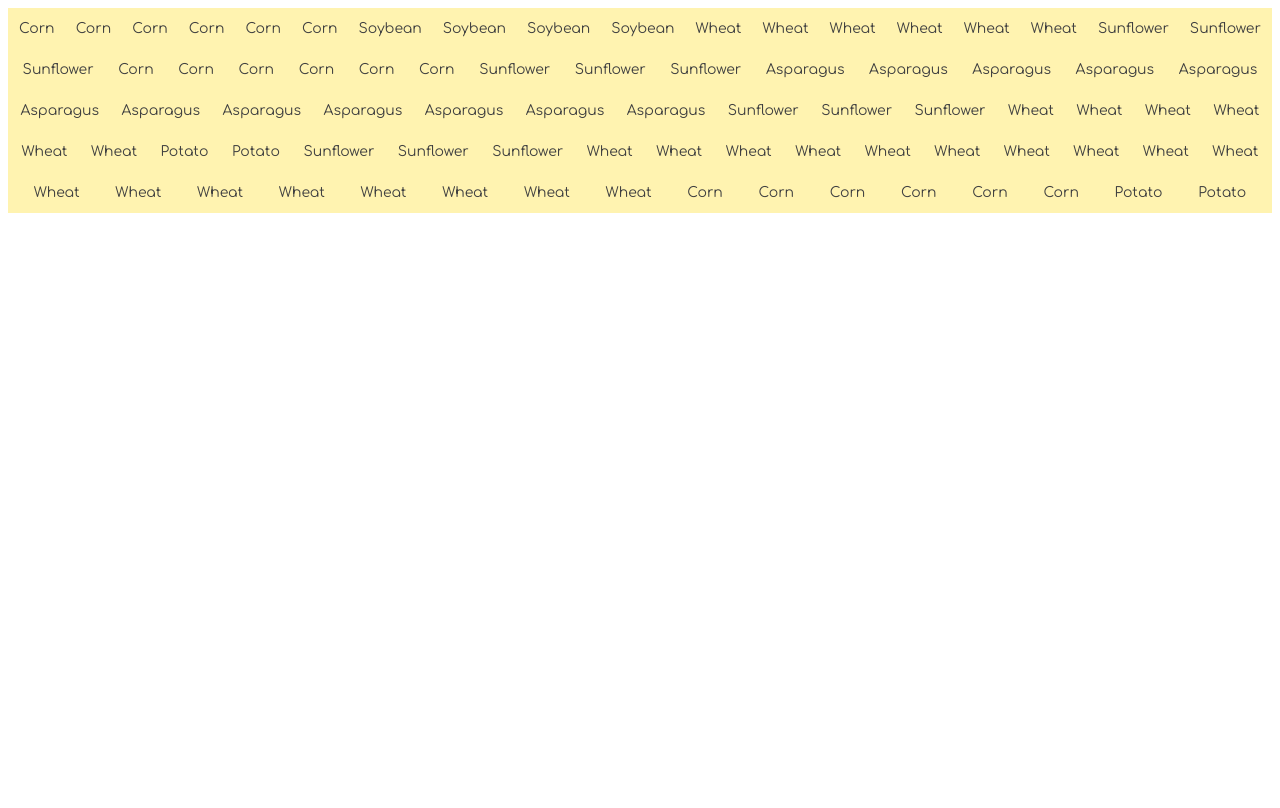
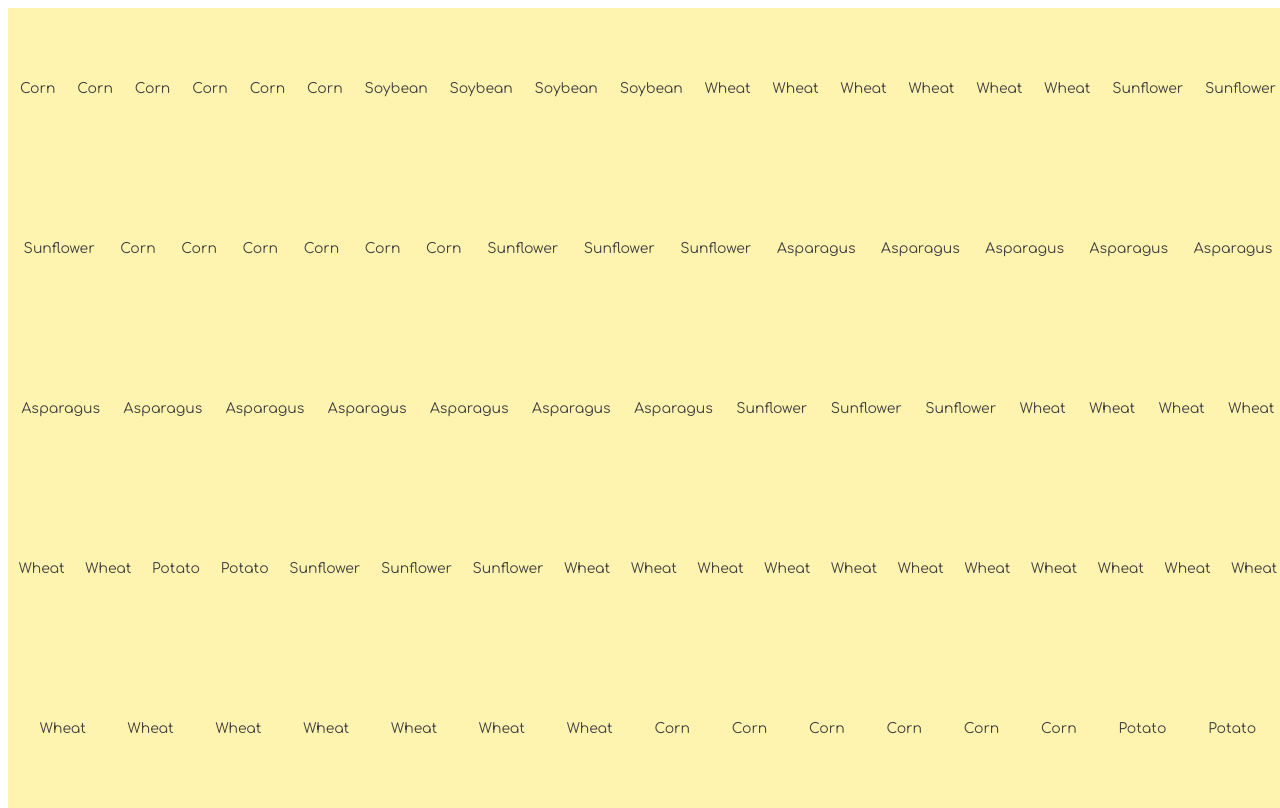
Before and after one commit to NSS-Day-Cohort-71/modern-farm-the-hardest-decision, a website with bundled scripts: page src/index.html in a window 1280 px wide. Built offline with nearby package versions, Linux system fonts and the light colour scheme; a web font is replaced by a local one.

Commit message:
css to fill whole screen

```diff
--- a/src/styles/main.css
+++ b/src/styles/main.css
@@ -46,6 +46,9 @@ h6 {
   align-items: center;
   margin: 0 0 0 0;
   background-color: #fff3b0;
+  height: 100%;
+  width: 100%;
+  position: absolute;
 }
 
 .plant {
```
